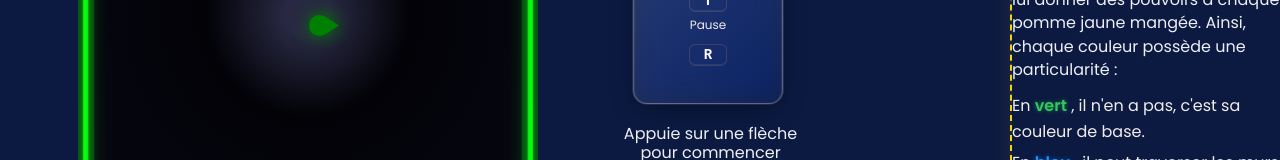
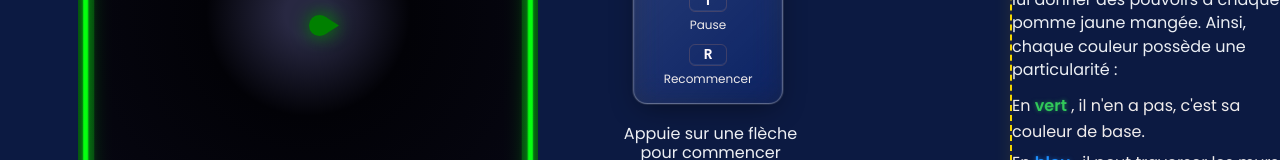
Before and after one commit to Walie-Matthieu/snake-game, a Next.js app: page / in a window 1280 px wide. Shown: the part 381-541 px from the top of the page. Built offline with nearby package versions, Linux system fonts and the light colour scheme.

Commit message:
changing things

```diff
--- a/app/components/SnakeGame.tsx
+++ b/app/components/SnakeGame.tsx
@@ -1045,7 +1045,7 @@ export default function SnakeGame({
               </div>
               <div style={{ display: 'flex', flexDirection: 'column', alignItems: 'center', gap: 4 }}>
                 <kbd style={keyStyle()}>R</kbd>
-                <span style={{ fontSize: 12 }}></span>
+                <span style={{ fontSize: 12 }}>Recommencer</span>
               </div>
             </div>
           </div>
```
